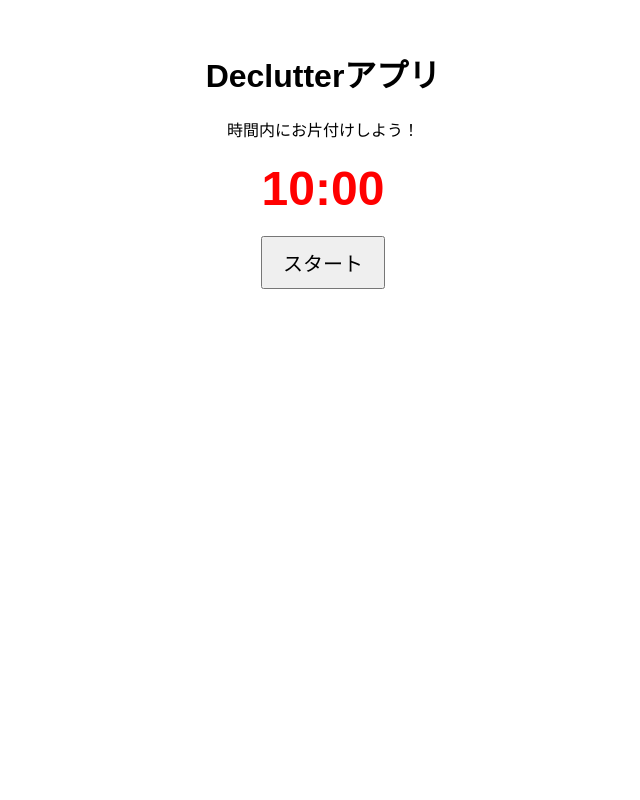
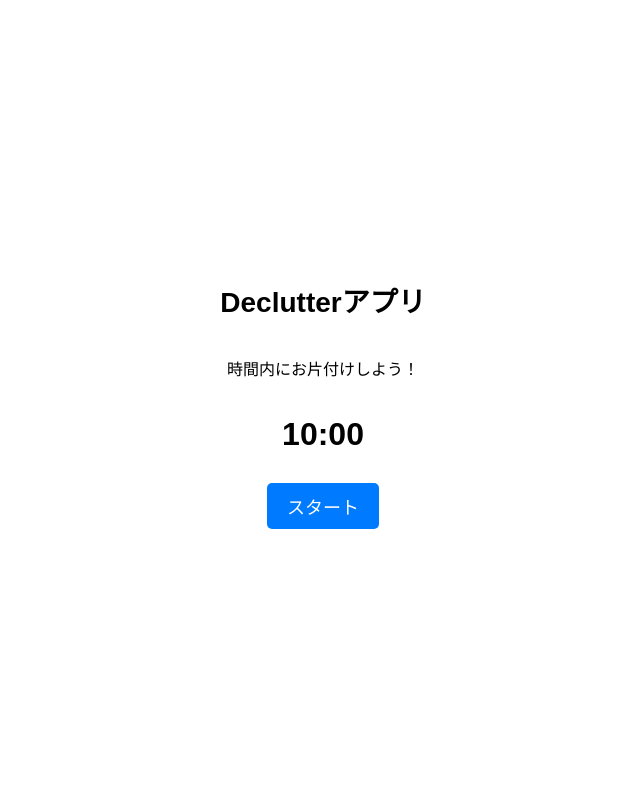
Before and after one commit to AyumiHub-kinko/declutter, a Flask app: page / in a window 1280 px wide. Shown: the whole page, without its empty margins (317-957 px from the left). Run offline with Flask 3, Linux system fonts and the light colour scheme.

Commit message:
Update style.css

```diff
--- a/static/style.css
+++ b/static/style.css
@@ -1,18 +1,58 @@
 body {
+    text-align: center;
     font-family: Arial, sans-serif;
-    text-align: center;
-    margin: 50px;
+    display: flex;
+    flex-direction: column;
+    align-items: center;
+    justify-content: center;
+    min-height: 100vh;
+    margin: 0;
+}
+
+h1 {
+    font-size: 28px;
+    margin-bottom: 20px;
+}
+
+button {
+    font-size: 18px;
+    padding: 10px 20px;
+    margin: 10px;
+    border: none;
+    background-color: #007bff;
+    color: white;
+    border-radius: 5px;
+    cursor: pointer;
+}
+
+button:hover {
+    background-color: #0056b3;
 }
 
 #timer {
-    font-size: 48px;
+    font-size: 32px;
+    font-weight: bold;
+    margin: 20px 0;
+}
+
+#image-container {
+    display: flex;
+    justify-content: center;
+    align-items: center;
+    width: 100%;
+}
+
+#image-container img {
+    max-width: 80%;
+    max-height: 200px;
+    height: auto;
+    border-radius: 10px;
+    margin-top: 20px;
+}
+
+#message {
+    font-size: 24px;
     font-weight: bold;
     color: red;
-    margin: 20px;
+    margin-top: 20px;
 }
-
-button {
-    font-size: 20px;
-    padding: 10px 20px;
-    cursor: pointer;
-}
```
